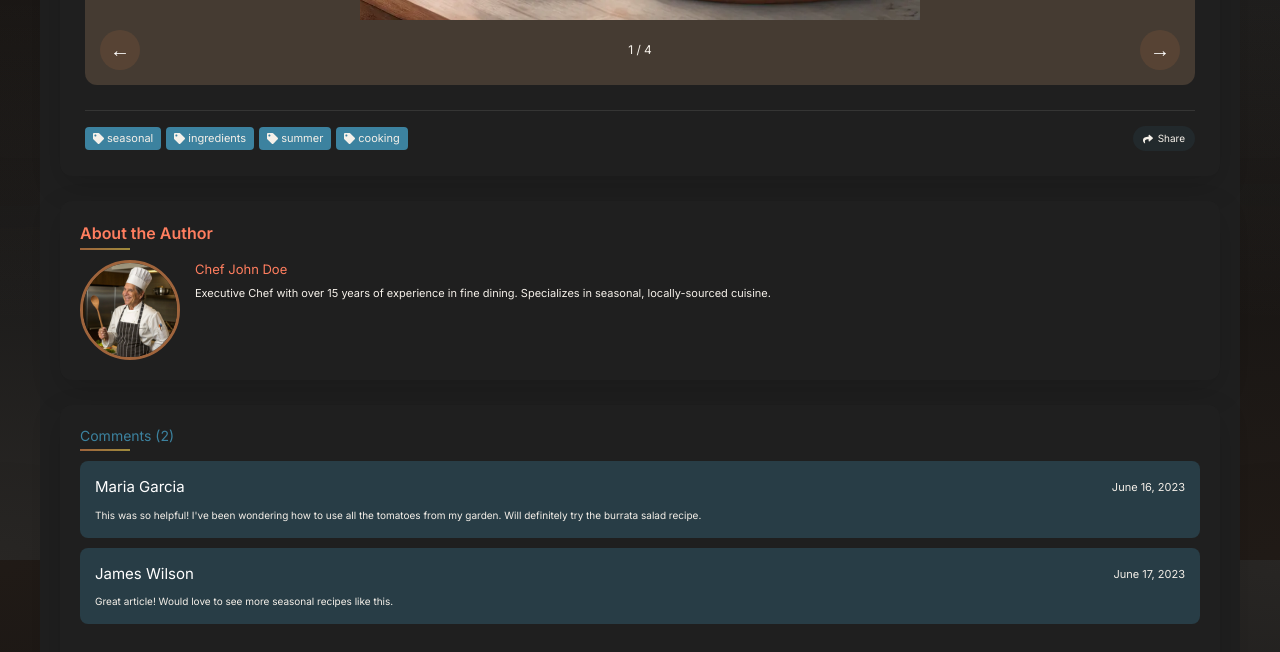
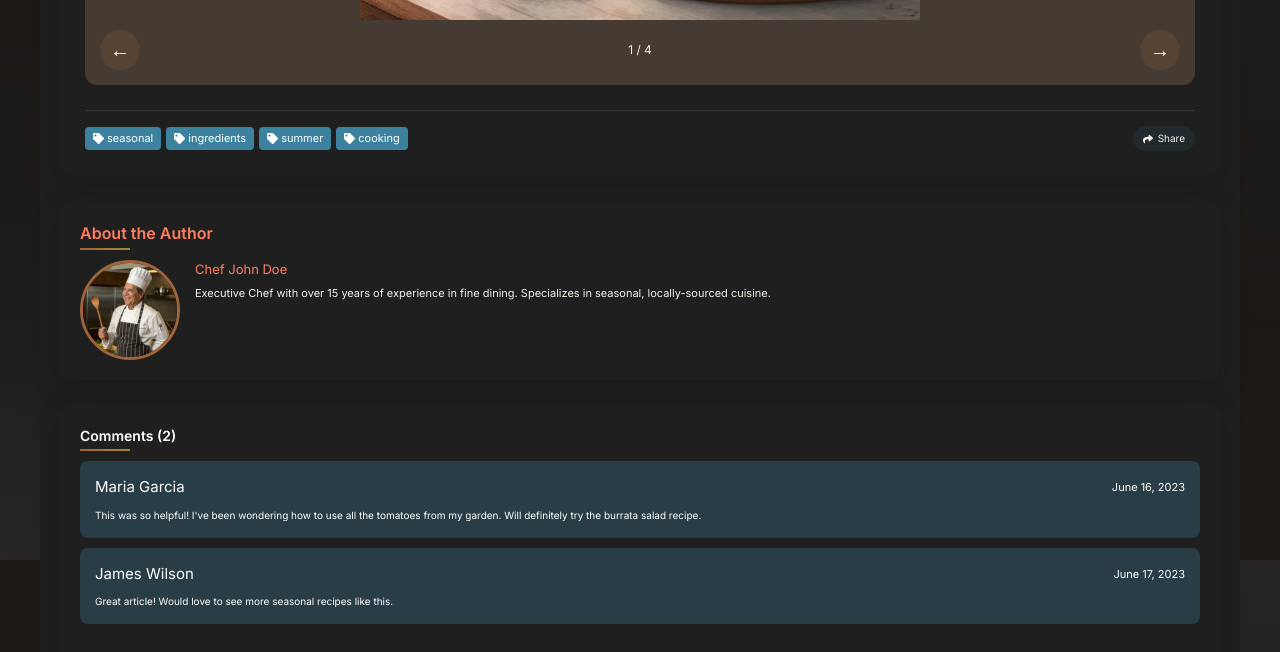
Before and after one commit to alfa155518/Resturant-App-Nextjs, a Next.js app: page /blog/1 in a window 1280 px wide. Shown: the part 4240-4892 px from the top of the page. Built offline with nearby package versions, Linux system fonts and the light colour scheme.

Commit message:
imporve performance and Accessibility in single blog page

```diff
--- a/app/(pages)/blog/[singleBlog]/page.jsx
+++ b/app/(pages)/blog/[singleBlog]/page.jsx
@@ -1,12 +1,27 @@
 "use client";
-import { useState, useEffect } from 'react';
+import { useState, useEffect, lazy, Suspense } from 'react';
 import { useParams } from 'next/navigation';
-import { motion } from 'framer-motion';
+import { motion, AnimatePresence } from 'framer-motion';
 import Image from 'next/image';
 import Link from 'next/link';
 import styles from '../../../../src/css/single-blog.module.css';
 import { FaCalendarAlt, FaUser, FaTag, FaArrowLeft, FaShare, FaFacebookF, FaTwitter, FaLinkedinIn, FaPinterestP, FaComment } from 'react-icons/fa';
 
+// Optimize data fetching
+const fetchBlogPost = (id, blogPosts) => {
+  const currentPostId = parseInt(id);
+  return blogPosts.find(post => post.id === currentPostId);
+};
+
+const fetchRelatedPosts = (currentPost, blogPosts) => {
+  if (!currentPost) return [];
+
+  return blogPosts.filter(post => {
+    if (post.id === currentPost.id) return false;
+    return post.category === currentPost.category ||
+      post.tags.some(tag => currentPost.tags.includes(tag));
+  }).slice(0, 3);
+};
 export default function SingleBlog() {
   const params = useParams();
   const [blogPost, setBlogPost] = useState(null);
@@ -314,24 +329,29 @@ export default function SingleBlog() {
 
   useEffect(() => {
     // Find the current blog post based on the URL parameter
-    const currentPostId = parseInt(params.singleBlog);
-    const currentPost = blogPosts.find(post => post.id === currentPostId);
+    // const currentPostId = parseInt(params.singleBlog);
+    // const currentPost = blogPosts.find(post => post.id === currentPostId);
+
+    // if (currentPost) {
+    //   setBlogPost(currentPost);
+
+    //   // Find related posts (same category or shared tags)
+    //   const related = blogPosts.filter(post => {
+    //     if (post.id === currentPostId) return false; // Exclude current post
+
+    //     // Include posts with same category or at least one shared tag
+    //     return post.category === currentPost.category ||
+    //       post.tags.some(tag => currentPost.tags.includes(tag));
+    //   }).slice(0, 3); // Limit to 3 related posts
+
+    //   setRelatedPosts(related);
+    // }
+    const currentPost = fetchBlogPost(params.singleBlog, blogPosts);
 
     if (currentPost) {
       setBlogPost(currentPost);
-
-      // Find related posts (same category or shared tags)
-      const related = blogPosts.filter(post => {
-        if (post.id === currentPostId) return false; // Exclude current post
-
-        // Include posts with same category or at least one shared tag
-        return post.category === currentPost.category ||
-          post.tags.some(tag => currentPost.tags.includes(tag));
-      }).slice(0, 3); // Limit to 3 related posts
-
-      setRelatedPosts(related);
+      setRelatedPosts(fetchRelatedPosts(currentPost, blogPosts));
     }
-
     // Simulate loading delay
     setTimeout(() => {
       setIsLoaded(true);
--- a/layout/NavBar.jsx
+++ b/layout/NavBar.jsx
@@ -37,7 +37,7 @@ export default function NavBar() {
     { name: "Team", path: "/team" },
     { name: "Services", path: "/services" },
     { name: "Blog", path: "/blog" },
-    { name: "Contact", path: "/" },
+    { name: "Contact", path: "/c" },
   ];
 
   const toggleMenu = () => {
--- a/scss/pages/single-blog.module.scss
+++ b/scss/pages/single-blog.module.scss
@@ -302,7 +302,7 @@
     gap: 0.3rem;
     padding: 0.3rem 0.8rem;
     background-color: $secondary-color;
-    color: $nature-light-color;
+    color: $white-color;
     @include radius(4px);
     font-size: 0.9rem;
     @include transition(0.3s);
@@ -454,10 +454,10 @@
 
   h3 {
     font-size: 1.4rem;
-    color: $secondary-color;
+    color: $white-color;
     margin-bottom: 1.5rem;
+    font-weight: 600;
     position: relative;
-
     &:after {
       content: '';
       position: absolute;
@@ -495,7 +495,7 @@
 
     span {
       font-size: 1.1rem;
-      color: $nature-light-color;
+      color: $white-color;
     }
 
     @media (width <= 480px) {
@@ -506,7 +506,7 @@
   }
 
   p {
-    color: $nature-light-color;
+    color: $white-color;
     line-height: 1.6;
   }
 }
--- a/src/css/single-blog.module.css
+++ b/src/css/single-blog.module.css
@@ -330,7 +330,7 @@
   gap: 0.3rem;
   padding: 0.3rem 0.8rem;
   background-color: #3c829f;
-  color: #f5f0e9;
+  color: #FFFFFF;
   border-radius: 4px;
   -webkit-border-radius: 4px;
   -moz-border-radius: 4px;
@@ -535,8 +535,9 @@
 }
 .commentsSection h3 {
   font-size: 1.4rem;
-  color: #3c829f;
+  color: #FFFFFF;
   margin-bottom: 1.5rem;
+  font-weight: 600;
   position: relative;
 }
 .commentsSection h3:after {
@@ -574,7 +575,7 @@
 }
 .commentItem .commentHeader span {
   font-size: 1.1rem;
-  color: #f5f0e9;
+  color: #FFFFFF;
 }
 @media (width <= 480px) {
   .commentItem .commentHeader {
@@ -584,7 +585,7 @@
   }
 }
 .commentItem p {
-  color: #f5f0e9;
+  color: #FFFFFF;
   line-height: 1.6;
 }
 
```
